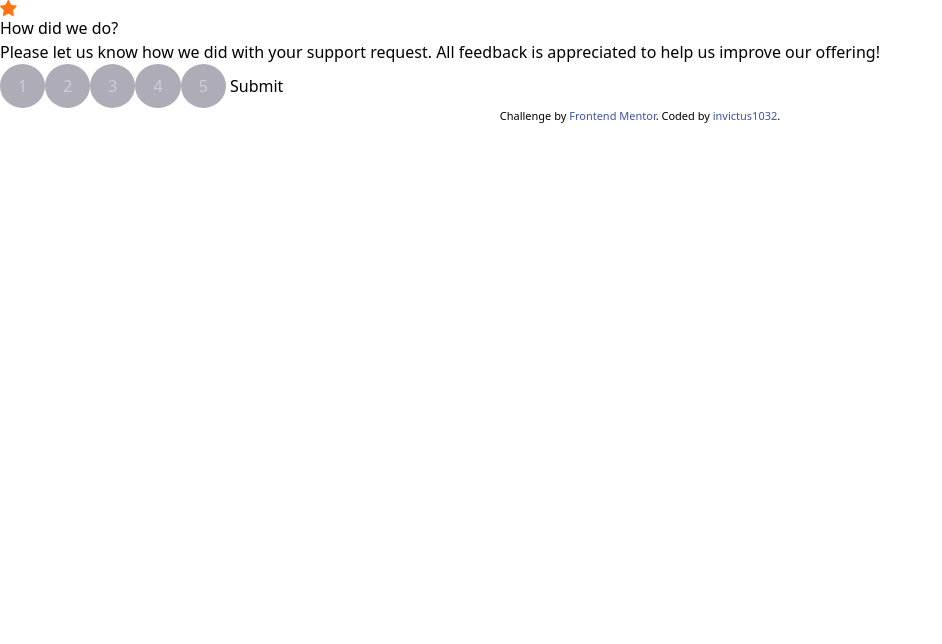
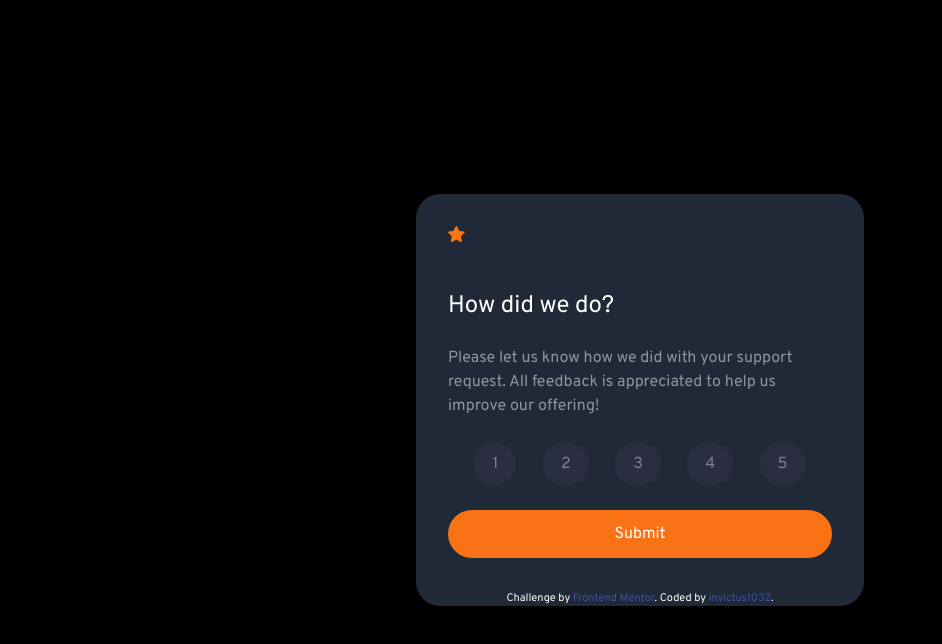
Before and after one commit to InvictusNavarchus/FrontendMentor_interactive-rating-component-main, a website: page index.html in a window 1280 px wide. Shown: the whole page, without its empty margins (0-942 px from the left). Drawn offline with nearby package versions, Linux system fonts and the light colour scheme; files that its build step writes are made by us from their sources.

Commit message:
feat: add basic styling

```diff
--- a/index.html
+++ b/index.html
@@ -1,5 +1,5 @@
 <!DOCTYPE html>
-<html lang="en">
+<html lang="en" class="h-full">
 <head>
   <meta charset="UTF-8">
   <meta name="viewport" content="width=device-width, initial-scale=1.0"> <!-- displays site properly based on user's device -->
@@ -18,18 +18,18 @@
 
   <title>Frontend Mentor | Interactive rating component</title>
 </head>
-<body>
-  <main>
-    <section id="state_rating">
+<body class="bg-black font-['Overpass'] h-full grid place-content-center">
+  <main class="bg-gray-800 text-white max-w-md rounded-3xl">
+    <section id="state_rating" class="flex flex-col gap-6 p-8">
       <!-- Rating state start -->
-      <div><img src="./images/icon-star.svg" alt=""></div>
-      <h2>How did we do?</h2>
-      <p>
+      <div class="mb-6"><img src="./images/icon-star.svg" alt=""></div>
+      <h2 class="text-2xl">How did we do?</h2>
+      <p class="opacity-50">
         Please let us know how we did with your support request. All feedback is appreciated
         to help us improve our offering!
       </p>
-      <span class="rateoption">1</span><span class="rateoption">2</span><span class="rateoption">3</span><span class="rateoption">4</span><span class="rateoption">5</span>
-      <button>Submit</button>
+      <div class="flex justify-evenly"><span class="rateoption">1</span><span class="rateoption">2</span><span class="rateoption">3</span><span class="rateoption">4</span><span class="rateoption">5</span></div>
+      <button class="w-full p-3 bg-orange-500 rounded-3xl">Submit</button>
       <!-- Rating state end -->
     </section>
     <section id="state_thankyou" class="hidden">
```
